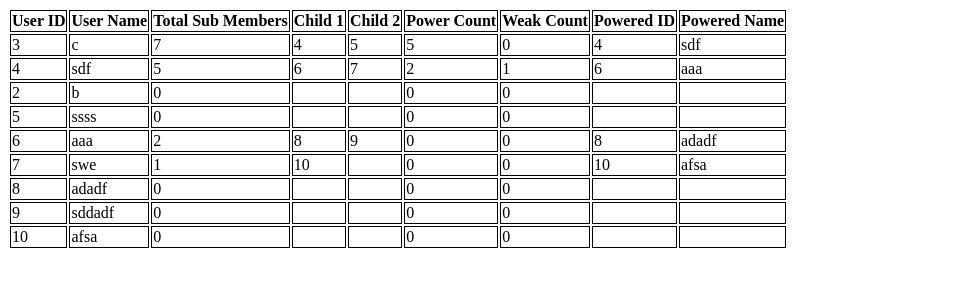
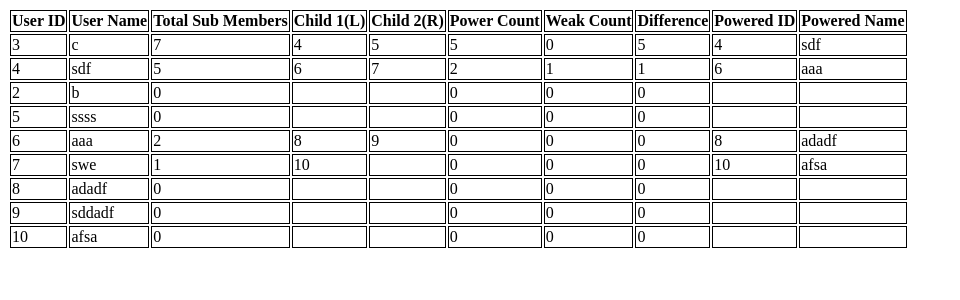
Before and after one commit to HamzaAhmad932/shop4earn_live, a CodeIgniter app: a page that uses application/views/v2/table.php in a window 1280 px wide. Shown: the top 300 px of the page, without its empty margins (0-960 px from the left). Run offline with CodeIgniter, Linux system fonts and the light colour scheme; data comes from the database, SQL or seed files in the repository; some libraries are stand-ins or nearby versions.

Commit message:
difference col added in user information table

```diff
--- a/application/controllers/Home.php
+++ b/application/controllers/Home.php
@@ -83,12 +83,14 @@ class Home extends CI_Controller {
             if($c1 >= $c2){
                 $r_arr['power'] = $c1;
                 $r_arr['weak'] = $c2;
+                $r_arr['diff'] = $c1 - $c2;
                 $r_arr['power_id'] = !empty($child_ids[0]['user_id']) ? $child_ids[0]['user_id'] : '';
                 $r_arr['power_name'] = !empty($child_ids[0]['full_name']) ? $child_ids[0]['full_name'] : '';
             }else{
 
                 $r_arr['power'] = $c2;
                 $r_arr['weak'] = $c1;
+                $r_arr['diff'] = $c2 - $c1;
                 $r_arr['power_id'] = !empty($child_ids[1]['user_id']) ? $child_ids[1]['user_id'] : '';
                 $r_arr['power_name'] = !empty($child_ids[1]['full_name']) ? $child_ids[1]['full_name'] : '';
             }
--- a/application/views/v2/table.php
+++ b/application/views/v2/table.php
@@ -9,10 +9,11 @@
 		<th style='border: 1px solid black' >User ID</th>
 		<th style='border: 1px solid black' >User Name</th>
 		<th style='border: 1px solid black' >Total Sub Members</th>
-		<th style='border: 1px solid black' >Child 1</th>
-		<th style='border: 1px solid black' >Child 2</th>
+		<th style='border: 1px solid black' >Child 1(L)</th>
+		<th style='border: 1px solid black' >Child 2(R)</th>
 		<th style='border: 1px solid black' >Power Count</th>
 		<th style='border: 1px solid black' >Weak Count</th>
+		<th style='border: 1px solid black' >Difference</th>
 		<th style='border: 1px solid black' >Powered ID</th>
 		<th style='border: 1px solid black' >Powered Name</th>
 	</thead>
@@ -25,6 +26,7 @@
 			<td style='border: 1px solid black' ><?=$user['child_2']?></td>
 			<td style='border: 1px solid black' ><?=$user['power']?></td>
 			<td style='border: 1px solid black' ><?=$user['weak']?></td>
+			<td style='border: 1px solid black' ><?=$user['diff']?></td>
 			<td style='border: 1px solid black' ><?=$user['power_id']?></td>
 			<td style='border: 1px solid black' ><?=$user['power_name']?></td>
 		</tr>
```
